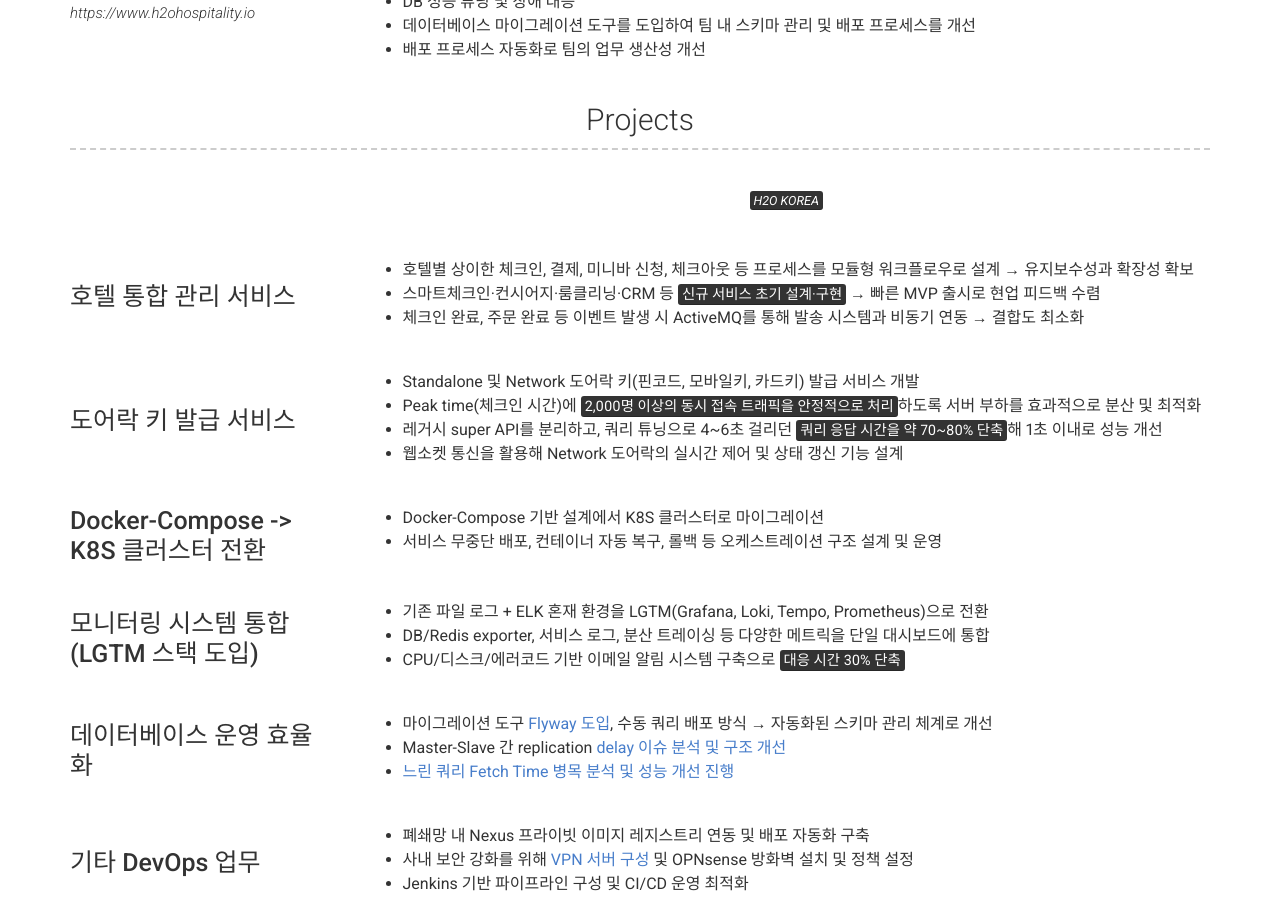
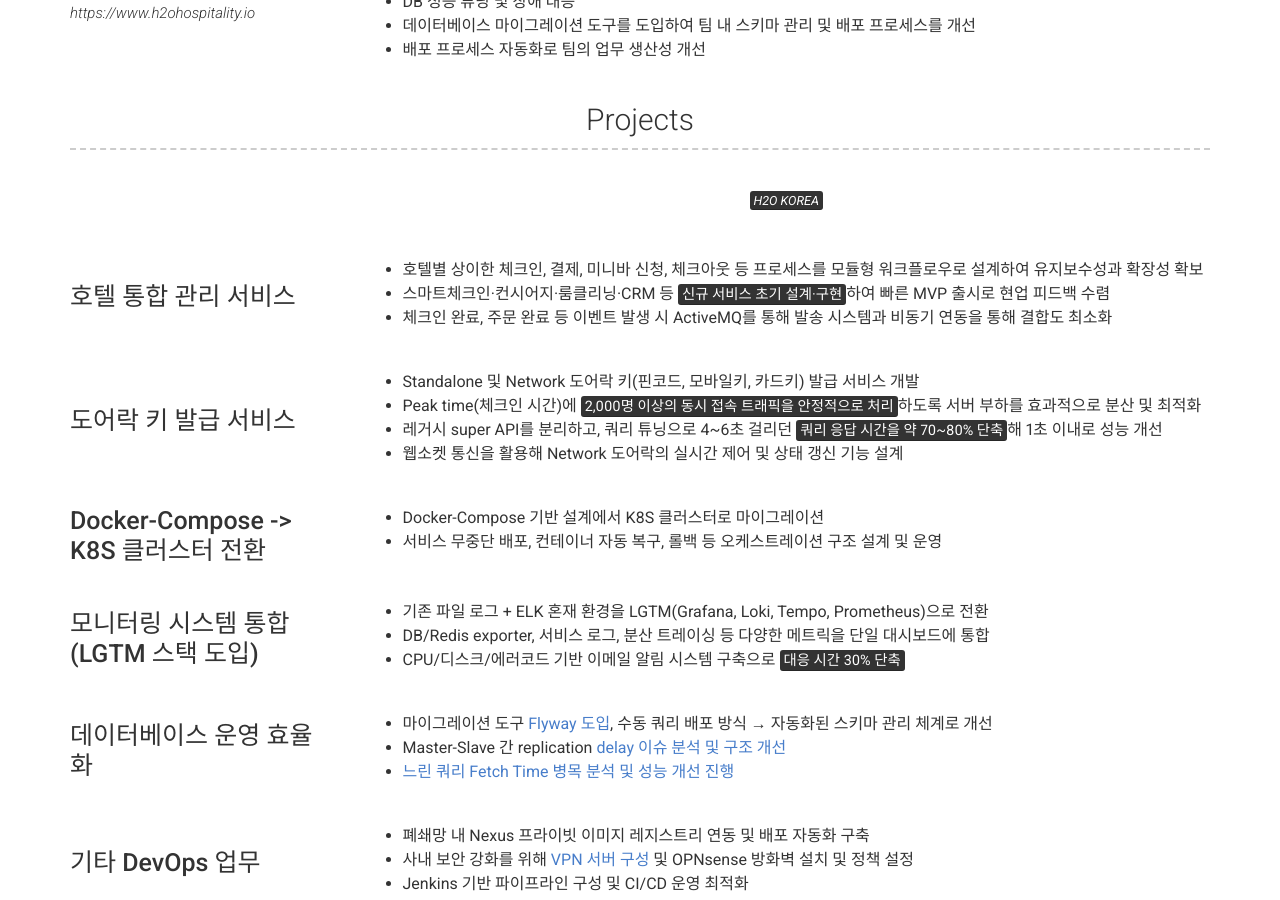
Before and after one commit to aksmf1442/resume, a Jekyll site: the page built from index.md, in a window 1280 px wide and 900 px high, scrolled down 764 px. Built offline with Jekyll 4.4.1, drawn with Linux system fonts in a browser that asks for light colours; nearby versions of some CDN libraries.

Commit message:
refactor: 수정

```diff
--- a/_config.yml
+++ b/_config.yml
@@ -69,9 +69,9 @@ content:
       - layout: top-left
         title: 호텔 통합 관리 서비스
         description: |
-         - 호텔별 상이한 체크인, 결제, 미니바 신청, 체크아웃 등 프로세스를 모듈형 워크플로우로 설계 → 유지보수성과 확장성 확보
-         - 스마트체크인·컨시어지·룸클리닝·CRM 등 <mark>신규 서비스 초기 설계·구현</mark> → 빠른 MVP 출시로 현업 피드백 수렴
-         - 체크인 완료, 주문 완료 등 이벤트 발생 시 ActiveMQ를 통해 발송 시스템과 비동기 연동 → 결합도 최소화
+         - 호텔별 상이한 체크인, 결제, 미니바 신청, 체크아웃 등 프로세스를 모듈형 워크플로우로 설계하여 유지보수성과 확장성 확보
+         - 스마트체크인·컨시어지·룸클리닝·CRM 등 <mark>신규 서비스 초기 설계·구현</mark>하여 빠른 MVP 출시로 현업 피드백 수렴
+         - 체크인 완료, 주문 완료 등 이벤트 발생 시 ActiveMQ를 통해 발송 시스템과 비동기 연동을 통해 결합도 최소화
       - layout: top-left
         title: 도어락 키 발급 서비스
         description: |
```
